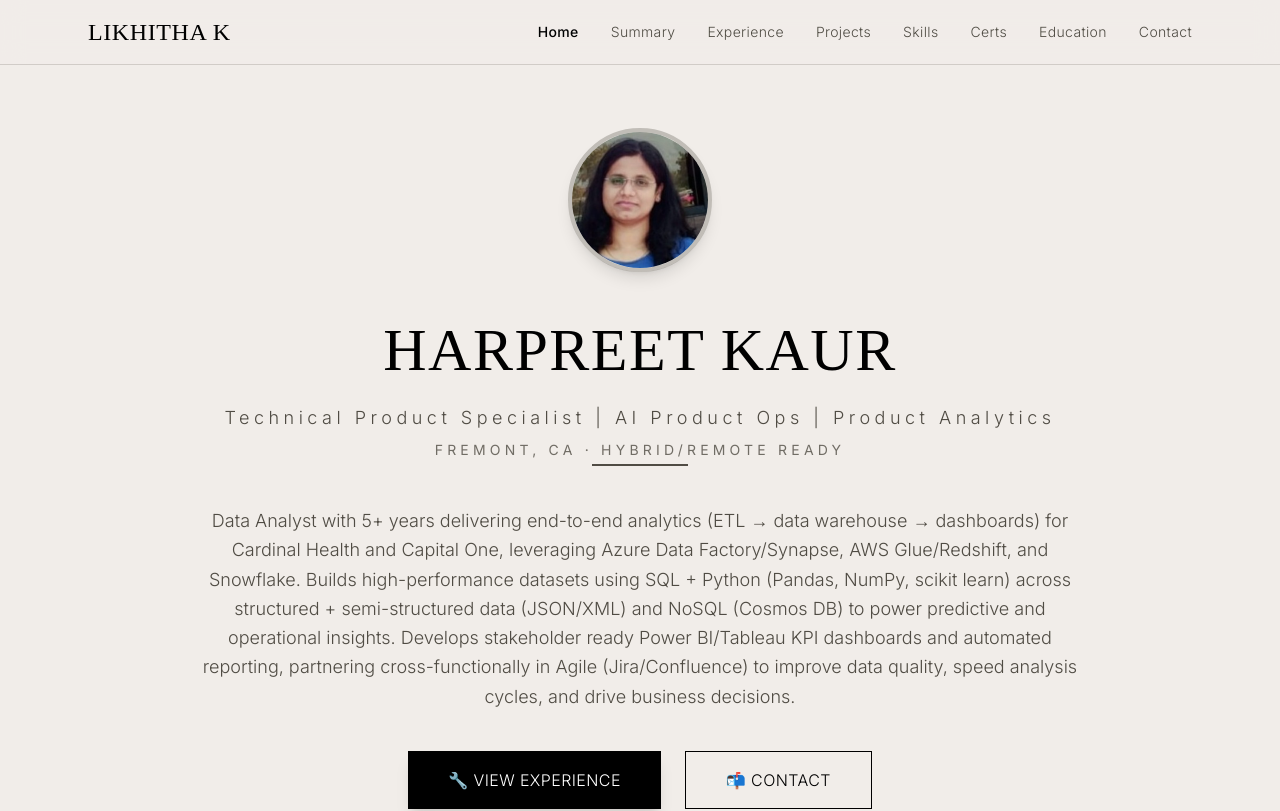
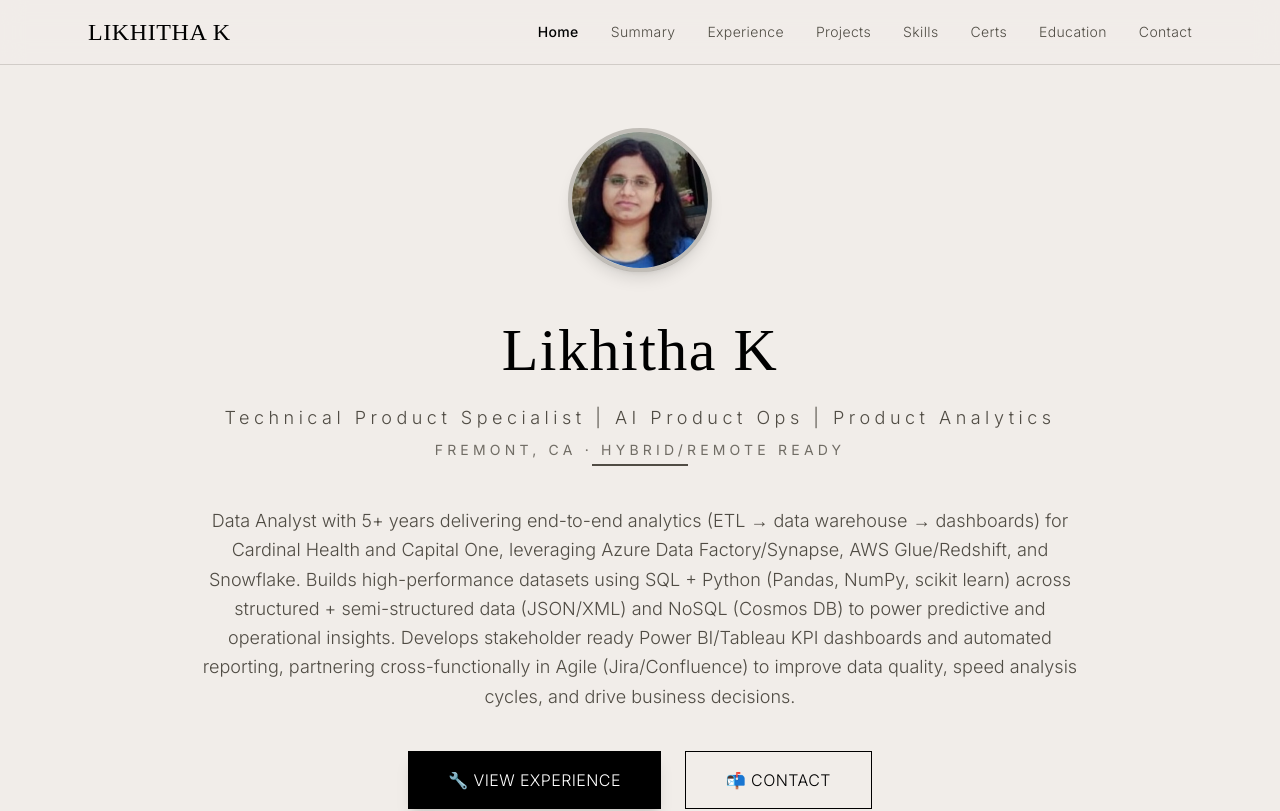
Before and after one commit to Code-With-Khushiii/likhitha-portfolio, a React (Vite) app: page / in a window 1280 px wide. Shown: the top 811 px of the page. Built offline with nearby package versions, Linux system fonts and the light colour scheme; a web font is replaced by a local one.

Commit message:
first commit

```diff
--- a/src/App.tsx
+++ b/src/App.tsx
@@ -240,7 +240,7 @@ function App() {
               />
             </div>
             <h1 className="text-5xl md:text-6xl font-display text-black mb-6 tracking-wide">
-              HARPREET KAUR
+              Likhitha K
             </h1>
             <div className="text-lg text-brown mb-2 font-light tracking-widest">
             Technical Product Specialist | AI Product Ops | Product Analytics
```
